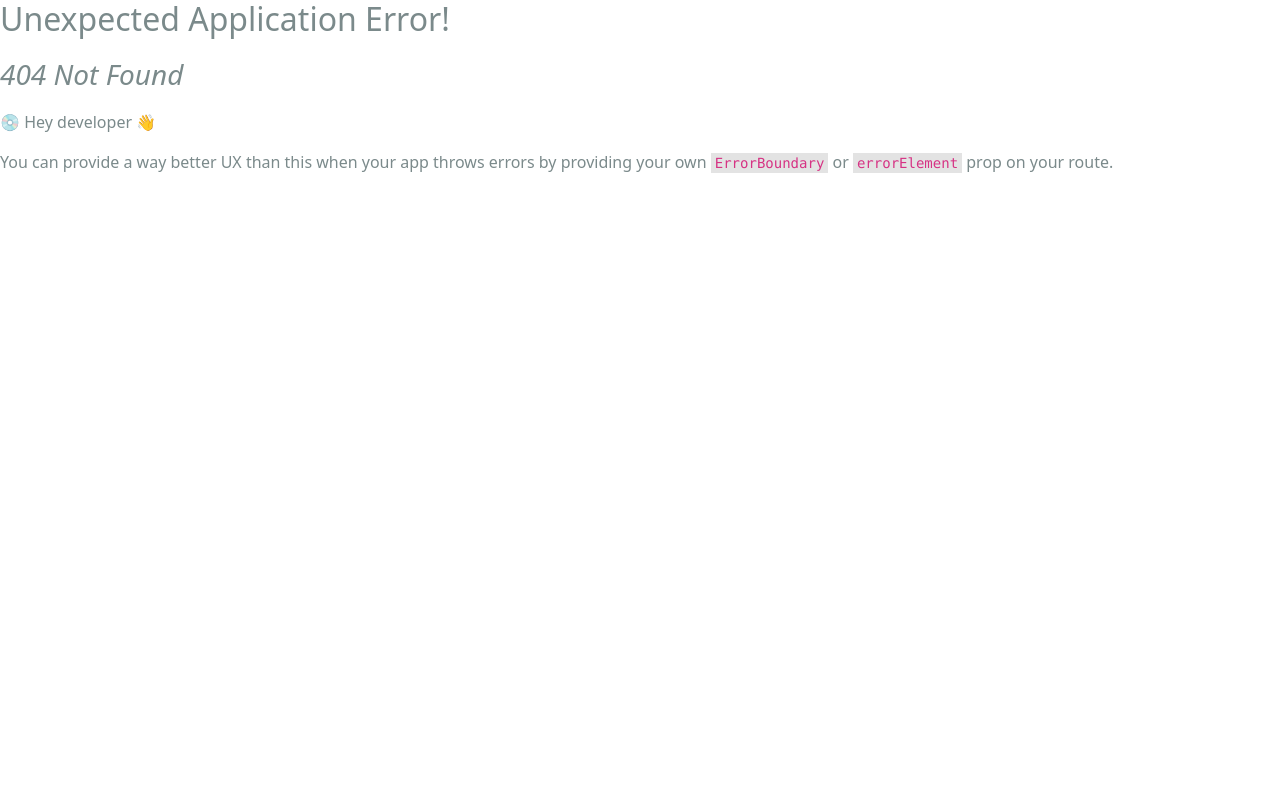
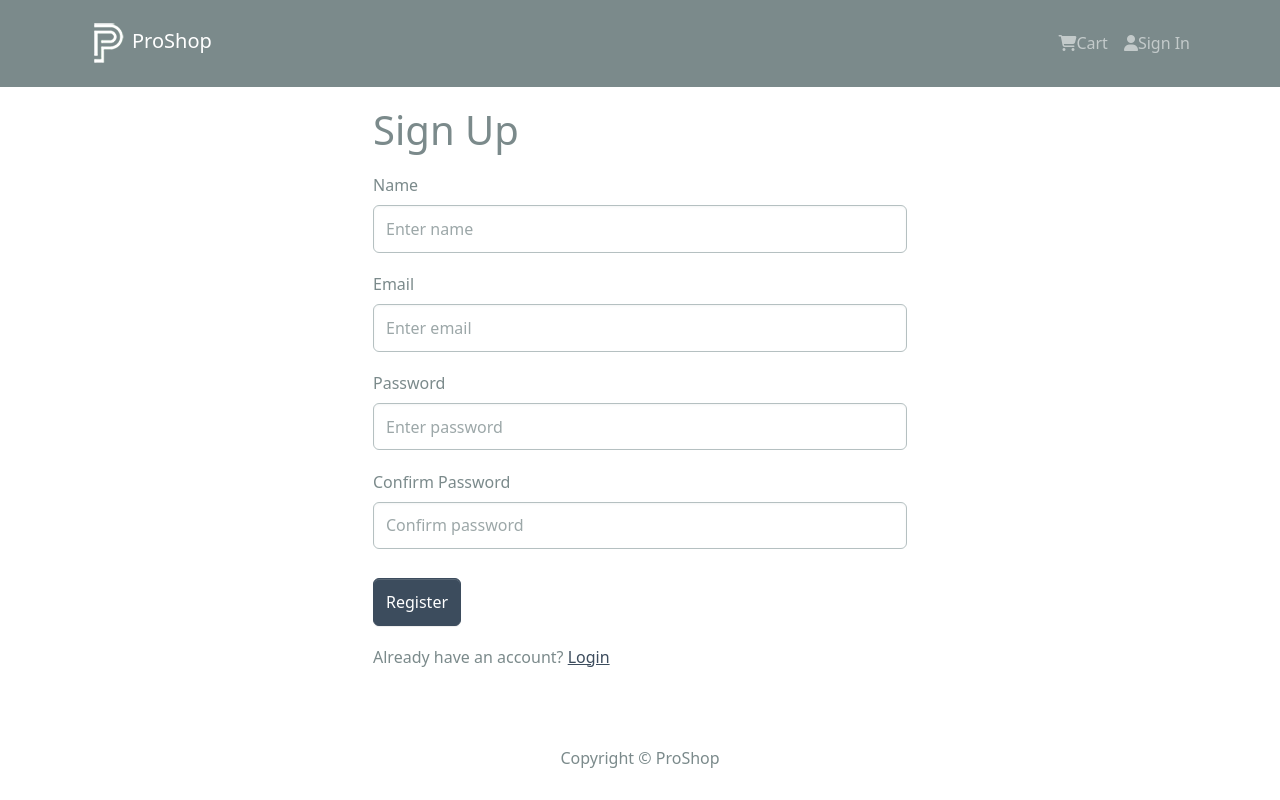
Before and after one commit to mishra-sweta/ProShop, a React (Create React App) app in the folder frontend/: page /register in a window 1280 px wide. Before the commit this address had no page. Built offline with nearby package versions, Linux system fonts and the light colour scheme.

Commit message:
LoginScreen, RegisterScreen and functionality

```diff
--- a/frontend/package.json
+++ b/frontend/package.json
@@ -17,6 +17,7 @@
     "react-router-bootstrap": "^0.26.2",
     "react-router-dom": "^6.11.1",
     "react-scripts": "5.0.1",
+    "react-toastify": "^9.1.3",
     "web-vitals": "^2.1.4"
   },
   "scripts": {
--- a/frontend/src/App.js
+++ b/frontend/src/App.js
@@ -1,5 +1,7 @@
 import React from "react";
 import { Outlet } from "react-router-dom";
+import { ToastContainer } from "react-toastify";
+import "react-toastify/dist/ReactToastify.css";
 import Header from "./components/Header.js";
 import Footer from "./components/Footer.js";
 import { Container } from "react-bootstrap";
@@ -14,6 +16,7 @@ function App() {
         </Container>
       </main>
       <Footer />
+      <ToastContainer />
     </>
   );
 }
--- /dev/null
+++ b/frontend/src/components/FormContainer.js
@@ -0,0 +1,15 @@
+import { Container, Row, Col } from "react-bootstrap";
+
+const FormContainer = ({ children }) => {
+  return (
+    <Container>
+      <Row className="justify-content-md-center">
+        <Col xs={12} md={6}>
+          {children}
+        </Col>
+      </Row>
+    </Container>
+  );
+};
+
+export default FormContainer;
--- a/frontend/src/components/Header.js
+++ b/frontend/src/components/Header.js
@@ -1,11 +1,30 @@
 import React from "react";
-import { useSelector } from "react-redux/es/hooks/useSelector";
+import { useNavigate } from "react-router-dom";
+import { useSelector, useDispatch } from "react-redux";
 import { LinkContainer } from "react-router-bootstrap";
-import { Container, Nav, Navbar, Badge } from "react-bootstrap";
+import { useLogoutMutation } from "../slices/usersApiSlice.js";
+import { logout } from "../slices/authSlice.js";
+import { Container, Nav, Navbar, Badge, NavDropdown } from "react-bootstrap";
 import logo from "../assets/logo.png";
 
 const Header = () => {
   const { cartItems } = useSelector((state) => state.cart);
+  const { userInfo } = useSelector((state) => state.auth);
+
+  const dispatch = useDispatch();
+  const navigate = useNavigate();
+
+  const [logoutApiCall] = useLogoutMutation();
+
+  const logoutHandler = async () => {
+    try {
+      await logoutApiCall().unwrap();
+      dispatch(logout());
+      navigate("/login");
+    } catch (err) {
+      console.log(err);
+    }
+  };
 
   return (
     <header>
@@ -31,11 +50,22 @@ const Header = () => {
                   )}
                 </Nav.Link>
               </LinkContainer>
-              <LinkContainer to="/login">
-                <Nav.Link>
-                  <i className="fas fa-user"></i>Sign In
-                </Nav.Link>
-              </LinkContainer>
+              {userInfo ? (
+                <NavDropdown title={userInfo.name} id="username">
+                  <LinkContainer to="/profile">
+                    <NavDropdown.Item>Profile</NavDropdown.Item>
+                  </LinkContainer>
+                  <NavDropdown.Item onClick={logoutHandler}>
+                    Logout
+                  </NavDropdown.Item>
+                </NavDropdown>
+              ) : (
+                <LinkContainer to="/login">
+                  <Nav.Link href="/login">
+                    <i className="fas fa-user"></i>Sign In
+                  </Nav.Link>
+                </LinkContainer>
+              )}
             </Nav>
           </Navbar.Collapse>
         </Container>
--- a/frontend/src/index.js
+++ b/frontend/src/index.js
@@ -15,6 +15,8 @@ import reportWebVitals from "./reportWebVitals";
 import HomeScreen from "./screens/HomeScreen.js";
 import ProductScreen from "./screens/ProductScreen.js";
 import CartScreen from "./screens/CartScreen.js";
+import LoginScreen from "./screens/LoginScreen.js";
+import RegisterScreen from "./screens/RegisterScreen.js";
 
 const router = createBrowserRouter(
   createRoutesFromElements(
@@ -22,6 +24,8 @@ const router = createBrowserRouter(
       <Route index={true} path="/" element={<HomeScreen />} />
       <Route path="/product/:id" element={<ProductScreen />} />
       <Route path="/cart" element={<CartScreen />} />
+      <Route path="/login" element={<LoginScreen />} />
+      <Route path="/register" element={<RegisterScreen />} />
     </Route>
   )
 );
--- /dev/null
+++ b/frontend/src/screens/LoginScreen.js
@@ -0,0 +1,92 @@
+import { useState, useEffect } from "react";
+import { Link, useLocation, useNavigate } from "react-router-dom";
+import { Form, Button, Row, Col } from "react-bootstrap";
+import { useDispatch, useSelector } from "react-redux";
+import FormContainer from "../components/FormContainer.js";
+import Loader from "../components/Loader.js";
+import { useLoginMutation } from "../slices/usersApiSlice.js";
+import { setCredentials } from "../slices/authSlice.js";
+import { toast } from "react-toastify";
+
+const LoginScreen = () => {
+  const [email, setEmail] = useState("");
+  const [password, setPassword] = useState("");
+
+  const dispatch = useDispatch();
+  const navigate = useNavigate();
+
+  const [login, { isLoading }] = useLoginMutation();
+
+  const { userInfo } = useSelector((state) => state.auth);
+
+  const { search } = useLocation();
+  const sp = new URLSearchParams(search);
+  const redirect = sp.get("redirect") || "/";
+
+  useEffect(() => {
+    if (userInfo) {
+      navigate(redirect);
+    }
+  }, [userInfo, redirect, navigate]);
+
+  const submitHandler = async (e) => {
+    e.preventDefault();
+    try {
+      const res = await login({ email, password }).unwrap();
+      dispatch(setCredentials({ ...res }));
+      navigate(redirect);
+    } catch (err) {
+      toast.error(err?.data?.message || err.error);
+    }
+  };
+
+  return (
+    <FormContainer>
+      <h1>Sign In</h1>
+
+      <Form onSubmit={submitHandler}>
+        <Form.Group controlId="email" className="my-3">
+          <Form.Label>Email</Form.Label>
+          <Form.Control
+            type="email"
+            placeholder="Enter email"
+            value={email}
+            onChange={(e) => setEmail(e.target.value)}
+          ></Form.Control>
+        </Form.Group>
+
+        <Form.Group controlId="password" className="my-3">
+          <Form.Label>Password</Form.Label>
+          <Form.Control
+            type="password"
+            placeholder="Enter password"
+            value={password}
+            onChange={(e) => setPassword(e.target.value)}
+          ></Form.Control>
+        </Form.Group>
+
+        <Button
+          type="submit"
+          variant="primary"
+          className="mt-2"
+          disabled={isLoading}
+        >
+          Sign In
+        </Button>
+
+        {isLoading && <Loader />}
+      </Form>
+
+      <Row className="py-3">
+        <Col>
+          New Customer?{" "}
+          <Link to={redirect ? `/register?redirect=${redirect}` : "/register"}>
+            Register
+          </Link>
+        </Col>
+      </Row>
+    </FormContainer>
+  );
+};
+
+export default LoginScreen;
--- /dev/null
+++ b/frontend/src/screens/RegisterScreen.js
@@ -0,0 +1,119 @@
+import { useState, useEffect } from "react";
+import { Link, useLocation, useNavigate } from "react-router-dom";
+import { Form, Button, Row, Col } from "react-bootstrap";
+import { useDispatch, useSelector } from "react-redux";
+import FormContainer from "../components/FormContainer.js";
+import Loader from "../components/Loader.js";
+import { useRegisterMutation } from "../slices/usersApiSlice.js";
+import { setCredentials } from "../slices/authSlice.js";
+import { toast } from "react-toastify";
+
+const RegisterScreen = () => {
+  const [name, setName] = useState("");
+  const [email, setEmail] = useState("");
+  const [password, setPassword] = useState("");
+  const [confirmPassword, setConfirmPassword] = useState("");
+
+  const dispatch = useDispatch();
+  const navigate = useNavigate();
+
+  const [register, { isLoading }] = useRegisterMutation();
+
+  const { userInfo } = useSelector((state) => state.auth);
+
+  const { search } = useLocation();
+  const sp = new URLSearchParams(search);
+  const redirect = sp.get("redirect") || "/";
+
+  useEffect(() => {
+    if (userInfo) {
+      navigate(redirect);
+    }
+  }, [userInfo, redirect, navigate]);
+
+  const submitHandler = async (e) => {
+    e.preventDefault();
+    if (password != confirmPassword) {
+      toast.error("Passwords do not match");
+      return;
+    } else {
+      try {
+        const res = await register({ name, email, password }).unwrap();
+        dispatch(setCredentials({ ...res }));
+        navigate(redirect);
+      } catch (err) {
+        toast.error(err?.data?.message || err.error);
+      }
+    }
+  };
+
+  return (
+    <FormContainer>
+      <h1>Sign Up</h1>
+
+      <Form onSubmit={submitHandler}>
+        <Form.Group controlId="name" className="my-3">
+          <Form.Label>Name</Form.Label>
+          <Form.Control
+            type="name"
+            placeholder="Enter name"
+            value={name}
+            onChange={(e) => setName(e.target.value)}
+          ></Form.Control>
+        </Form.Group>
+
+        <Form.Group controlId="email" className="my-3">
+          <Form.Label>Email</Form.Label>
+          <Form.Control
+            type="email"
+            placeholder="Enter email"
+            value={email}
+            onChange={(e) => setEmail(e.target.value)}
+          ></Form.Control>
+        </Form.Group>
+
+        <Form.Group controlId="password" className="my-3">
+          <Form.Label>Password</Form.Label>
+          <Form.Control
+            type="password"
+            placeholder="Enter password"
+            value={password}
+            onChange={(e) => setPassword(e.target.value)}
+          ></Form.Control>
+        </Form.Group>
+
+        <Form.Group controlId="confirmPassword" className="my-3">
+          <Form.Label>Confirm Password</Form.Label>
+          <Form.Control
+            type="password"
+            placeholder="Confirm password"
+            value={confirmPassword}
+            onChange={(e) => setConfirmPassword(e.target.value)}
+          ></Form.Control>
+        </Form.Group>
+
+        <Button
+          type="submit"
+          variant="primary"
+          className="mt-2"
+          disabled={isLoading}
+        >
+          Register
+        </Button>
+
+        {isLoading && <Loader />}
+      </Form>
+
+      <Row className="py-3">
+        <Col>
+          Already have an account?{" "}
+          <Link to={redirect ? `/login?redirect=${redirect}` : "/login"}>
+            Login
+          </Link>
+        </Col>
+      </Row>
+    </FormContainer>
+  );
+};
+
+export default RegisterScreen;
--- /dev/null
+++ b/frontend/src/slices/authSlice.js
@@ -0,0 +1,26 @@
+import { createSlice } from "@reduxjs/toolkit";
+
+const initialState = {
+  userInfo: localStorage.getItem("userInfo")
+    ? JSON.parse(localStorage.getItem("userInfo"))
+    : null,
+};
+
+const authSlice = createSlice({
+  name: "auth",
+  initialState,
+  reducers: {
+    setCredentials: (state, action) => {
+      state.userInfo = action.payload;
+      localStorage.setItem("userInfo", JSON.stringify(action.payload));
+    },
+    logout: (state, action) => {
+      state.userInfo = null;
+      localStorage.removeItem("userInfo");
+    },
+  },
+});
+
+export const { setCredentials, logout } = authSlice.actions;
+
+export default authSlice.reducer;
--- /dev/null
+++ b/frontend/src/slices/usersApiSlice.js
@@ -0,0 +1,30 @@
+import { USERS_URL } from "../constants.js";
+import { apiSlice } from "./apiSlice.js";
+
+export const usersApiSlice = apiSlice.injectEndpoints({
+  endpoints: (builder) => ({
+    login: builder.mutation({
+      query: (data) => ({
+        url: `${USERS_URL}/auth`,
+        method: "POST",
+        body: data,
+      }),
+    }),
+    register: builder.mutation({
+      query: (data) => ({
+        url: `${USERS_URL}`,
+        method: "POST",
+        body: data,
+      }),
+    }),
+    logout: builder.mutation({
+      query: () => ({
+        url: `${USERS_URL}/logout`,
+        method: "POST",
+      }),
+    }),
+  }),
+});
+
+export const { useLoginMutation, useLogoutMutation, useRegisterMutation } =
+  usersApiSlice;
--- a/frontend/src/store.js
+++ b/frontend/src/store.js
@@ -1,11 +1,13 @@
 import { configureStore } from "@reduxjs/toolkit";
 import { apiSlice } from "./slices/apiSlice.js";
 import cartSliceReducer from "./slices/cartSlice.js";
+import authSliceReducer from "./slices/authSlice.js";
 
 const store = configureStore({
   reducer: {
     [apiSlice.reducerPath]: apiSlice.reducer,
     cart: cartSliceReducer,
+    auth: authSliceReducer,
   },
   middleware: (getDefaultMiddleware) =>
     getDefaultMiddleware().concat(apiSlice.middleware),
```
Also changed, not shown: 1 other file (tests, documents, lock files or other folders).
